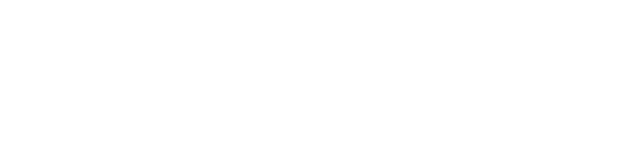
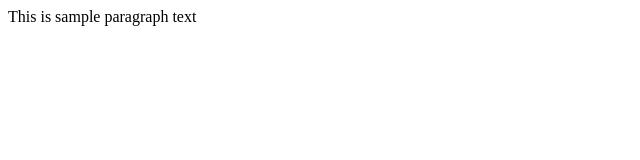
Before and after one commit to Flayshow/KrakenRepo, a plain HTML site: page public/index.html in a window 1280 px wide. Shown: the whole page, without its empty margins (0-640 px from the left). Drawn offline with Linux system fonts and the light colour scheme.

Commit message:
Sample Commit

```diff
--- a/public/index.html
+++ b/public/index.html
@@ -4,4 +4,5 @@
             Here's my title. And it's nice!
         </title>
     </head>
+    <body><p>This is sample paragraph text</p></body>
 </html>
```
